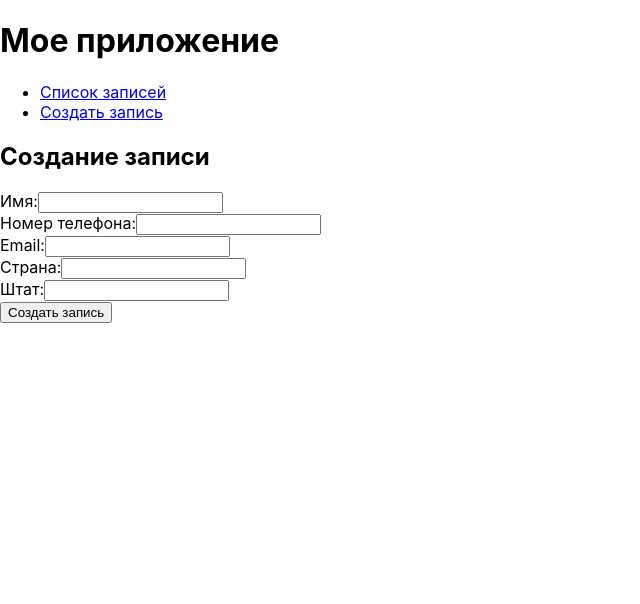
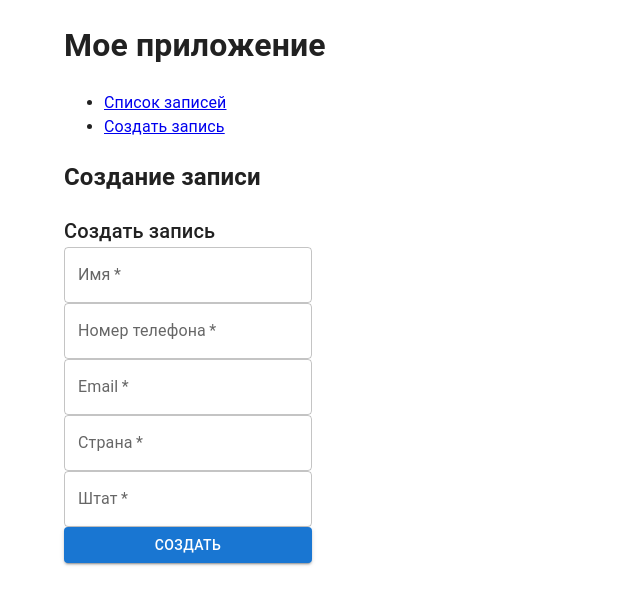
Before and after one commit to simoyanov/react-robo-app, a React (Create React App) app in the folder frontend/: page /create in a window 1280 px wide. Shown: the top 604 px of the page, without its empty margins (0-640 px from the left). Built offline with nearby package versions, Linux system fonts and the light colour scheme.

Commit message:
add mui elements to forms

```diff
--- a/frontend/package.json
+++ b/frontend/package.json
@@ -7,15 +7,18 @@
     "@emotion/styled": "^11.11.0",
     "@mui/icons-material": "^5.14.9",
     "@mui/material": "^5.14.10",
+    "@mui/styled-engine-sc": "^5.14.10",
     "@mui/x-data-grid": "^6.14.0",
     "@testing-library/jest-dom": "^5.17.0",
     "@testing-library/react": "^13.4.0",
     "@testing-library/user-event": "^13.5.0",
     "axios": "^1.5.0",
+    "country-state-city": "^3.2.1",
     "react": "^18.2.0",
     "react-dom": "^18.2.0",
     "react-router-dom": "^6.16.0",
-    "react-scripts": "5.0.1",
+    "react-scripts": "^5.0.1",
+    "styled-components": "^5.3.11",
     "web-vitals": "^2.1.4"
   },
   "scripts": {
--- a/frontend/src/App.js
+++ b/frontend/src/App.js
@@ -1,5 +1,6 @@
 import React from "react";
 import { BrowserRouter as Router, Route, Routes, Link } from "react-router-dom";
+import { Container } from "@mui/material";
 
 import CreateRecord from "./components/CreateRecord";
 import EditRecord from "./components/EditRecord";
@@ -9,6 +10,7 @@ function App() {
   return (
     <Router>
       <div className="App">
+        <Container maxWidth="lg">
           <h1>Мое приложение</h1>
           <nav>
             <ul>
@@ -26,6 +28,7 @@ function App() {
             <Route path="/edit/:id" element={<EditRecord />} />
             <Route path="/" element={<RecordList />} />
           </Routes>
+        </Container>
       </div>
     </Router>
   );
--- a/frontend/src/components/CreateRecord.js
+++ b/frontend/src/components/CreateRecord.js
@@ -2,6 +2,18 @@ import React, { useState } from "react";
 import axios from "axios";
 import SuccessModal from "./SuccessModal";
 import { Link } from "react-router-dom";
+import {
+  Button,
+  TextField,
+  FormControl,
+  FormLabel,
+  Radio,
+  RadioGroup,
+  FormControlLabel,
+  Checkbox,
+  Grid,
+  Typography,
+} from "@mui/material";
 
 function CreateRecord() {
   const [formData, setFormData] = useState({
@@ -59,57 +71,54 @@ function CreateRecord() {
       )} */}
       {errorMessage && <div className="error-message">{errorMessage}</div>}
       <form onSubmit={handleSubmit}>
-        <div>
-          <label>Имя:</label>
-          <input
-            type="text"
+        <FormControl>
+          <Typography variant="h6">Создать запись</Typography>
+          <TextField
+            label="Имя"
             name="name"
             value={formData.name}
             onChange={handleChange}
             required
+            // ...
           />
-        </div>
-        <div>
-          <label>Номер телефона:</label>
-          <input
-            type="text"
+
+          <TextField
+            label="Номер телефона"
             name="phone"
             value={formData.phone}
             onChange={handleChange}
             required
+            // ...
           />
-        </div>
-        <div>
-          <label>Email:</label>
-          <input
-            type="email"
+          <TextField
+            label="Email"
             name="email"
             value={formData.email}
             onChange={handleChange}
             required
+            // ...
           />
-        </div>
-        <div>
-          <label>Страна:</label>
-          <input
-            type="text"
+          <TextField
+            label="Страна"
             name="country"
             value={formData.country}
             onChange={handleChange}
             required
+            // ...
           />
-        </div>
-        <div>
-          <label>Штат:</label>
-          <input
-            type="text"
+          <TextField
+            label="Штат"
             name="state"
             value={formData.state}
             onChange={handleChange}
             required
+            // ...
           />
-        </div>
-        <button type="submit">Создать запись</button>
+
+          <Button variant="contained" color="primary" onClick={handleSubmit}>
+            Создать
+          </Button>
+        </FormControl>
       </form>
       {successModalVisible && (
         <SuccessModal
--- a/frontend/src/components/EditRecord.js
+++ b/frontend/src/components/EditRecord.js
@@ -1,7 +1,19 @@
 import React, { useState, useEffect } from "react";
 import axios from "axios";
 import { useParams } from "react-router-dom";
-import UpdateSuccessModal from "./UpdateSuccessModal"; // Импорт компонента UpdateSuccessModal
+import UpdateSuccessModal from "./UpdateSuccessModal";
+import {
+  Button,
+  TextField,
+  FormControl,
+  FormLabel,
+  Radio,
+  RadioGroup,
+  FormControlLabel,
+  Checkbox,
+  Grid,
+  Typography,
+} from "@mui/material";
 
 function EditRecord() {
   const { id } = useParams();
@@ -53,59 +65,52 @@ function EditRecord() {
       )} */}
       {errorMessage && <div className="error-message">{errorMessage}</div>}
       <form>
-        <div>
-          <label>Имя:</label>
-          <input
-            type="text"
+        <FormControl>
+          <TextField
+            fullWidth
+            label="Имя"
             name="name"
             value={record.name || ""}
             onChange={handleChange}
             required
           />
-        </div>
-        <div>
-          <label>Номер телефона:</label>
-          <input
-            type="text"
+          <TextField
+            fullWidth
+            label="Номер телефона"
             name="phone"
             value={record.phone || ""}
             onChange={handleChange}
             required
           />
-        </div>
-        <div>
-          <label>Email:</label>
-          <input
+          <TextField
+            fullWidth
+            label="Email"
+            name="email"
             type="email"
-            name="email"
             value={record.email || ""}
             onChange={handleChange}
             required
           />
-        </div>
-        <div>
-          <label>Страна:</label>
-          <input
-            type="text"
+          <TextField
+            fullWidth
+            label="Страна"
             name="country"
             value={record.country || ""}
             onChange={handleChange}
             required
           />
-        </div>
-        <div>
-          <label>Штат:</label>
-          <input
-            type="text"
+          <TextField
+            fullWidth
+            label="Штат"
             name="state"
             value={record.state || ""}
             onChange={handleChange}
             required
           />
-        </div>
-        <button type="button" onClick={handleUpdate}>
-          Сохранить изменения
-        </button>
+          <Button variant="contained" color="primary" onClick={handleUpdate}>
+            Сохранить изменения
+          </Button>
+        </FormControl>
       </form>
       {successModalVisible && (
         <UpdateSuccessModal
--- a/frontend/src/components/RecordList.js
+++ b/frontend/src/components/RecordList.js
@@ -68,55 +68,15 @@ function RecordList() {
   return (
     <div>
       <h2>Список записей</h2>
-      {/* <Table size="small">
-        <TableHead>
-          <TableRow>
-            <TableCell>Имя</TableCell>
-            <TableCell>Номер телефона</TableCell>
-            <TableCell>Email</TableCell>
-            <TableCell>Страна</TableCell>
-            <TableCell>Штат</TableCell>
-            <TableCell></TableCell>
-            <TableCell></TableCell>
-          </TableRow>
-        </TableHead>
-        <TableBody>
-          {records.map((record) => (
-            <TableRow key={record.id}>
-              <TableCell>{record.name}</TableCell>
-              <TableCell>{record.phone}</TableCell>
-              <TableCell>{record.email}</TableCell>
-              <TableCell>{record.country}</TableCell>
-              <TableCell>{record.state}</TableCell>
-              <TableCell>
-                <Link to={`/edit/${record.id}`}>
-                  <IconButton edge="end" aria-label="edit">
-                    <EditIcon />
-                  </IconButton>
-                </Link>
-              </TableCell>
-              <TableCell>
-                <IconButton
-                  edge="end"
-                  aria-label="delete"
-                  onClick={() => handleDelete(record)}
-                >
-                  <DeleteIcon />
-                </IconButton>
-              </TableCell>
-            </TableRow>
-          ))}
-        </TableBody>
-      </Table> */}
       <div style={{ height: 400, width: "100%" }}>
         <DataGrid
           rows={records}
           columns={[
-            { field: "name", headerName: "Имя", width: 200 },
-            { field: "phone", headerName: "Номер телефона", width: 200 },
-            { field: "email", headerName: "Email", width: 250 },
-            { field: "country", headerName: "Страна", width: 250 },
-            { field: "state", headerName: "Штат", width: 250 },
+            { field: "name", headerName: "Имя", width: 150 },
+            { field: "phone", headerName: "Номер телефона", width: 150 },
+            { field: "email", headerName: "Email", width: 200 },
+            { field: "country", headerName: "Страна", width: 150 },
+            { field: "state", headerName: "Штат", width: 150 },
             {
               field: "actions",
               headerName: "Действия",
--- a/frontend/src/index.js
+++ b/frontend/src/index.js
@@ -1,13 +1,19 @@
-import React from 'react';
-import ReactDOM from 'react-dom/client';
-import './index.css';
-import App from './App';
-import reportWebVitals from './reportWebVitals';
+import React from "react";
+import ReactDOM from "react-dom/client";
+import "./index.css";
+import { CssBaseline, ThemeProvider } from "@mui/material";
+import App from "./App";
+import theme from "./theme"; // Импортируйте тему
 
-const root = ReactDOM.createRoot(document.getElementById('root'));
+import reportWebVitals from "./reportWebVitals";
+
+const root = ReactDOM.createRoot(document.getElementById("root"));
 root.render(
   <React.StrictMode>
-    <App />
+    <ThemeProvider theme={theme}>
+      <CssBaseline />
+      <App />
+    </ThemeProvider>
   </React.StrictMode>
 );
 
--- /dev/null
+++ b/frontend/src/theme.js
@@ -0,0 +1,15 @@
+import { createTheme } from "@mui/material/styles";
+
+const theme = createTheme({
+  // Настройки темы Material-UI
+  palette: {
+    primary: {
+      main: "#1976D2", // Цвет основных элементов
+    },
+    secondary: {
+      main: "#EF6C00", // Цвет второстепенных элементов
+    },
+  },
+});
+
+export default theme;
```
Also changed, not shown: 1 other file (tests, documents, lock files or other folders). Lines whose indentation alone changed are shown as unchanged.
